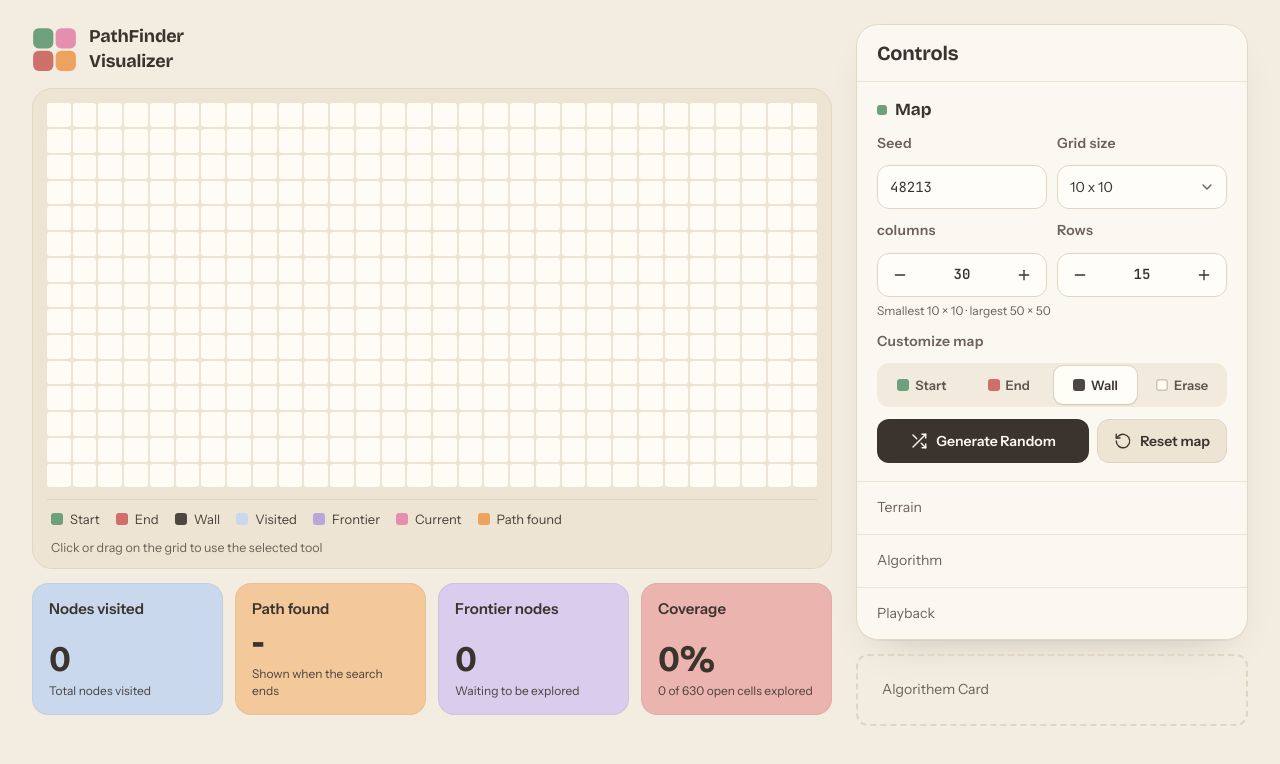
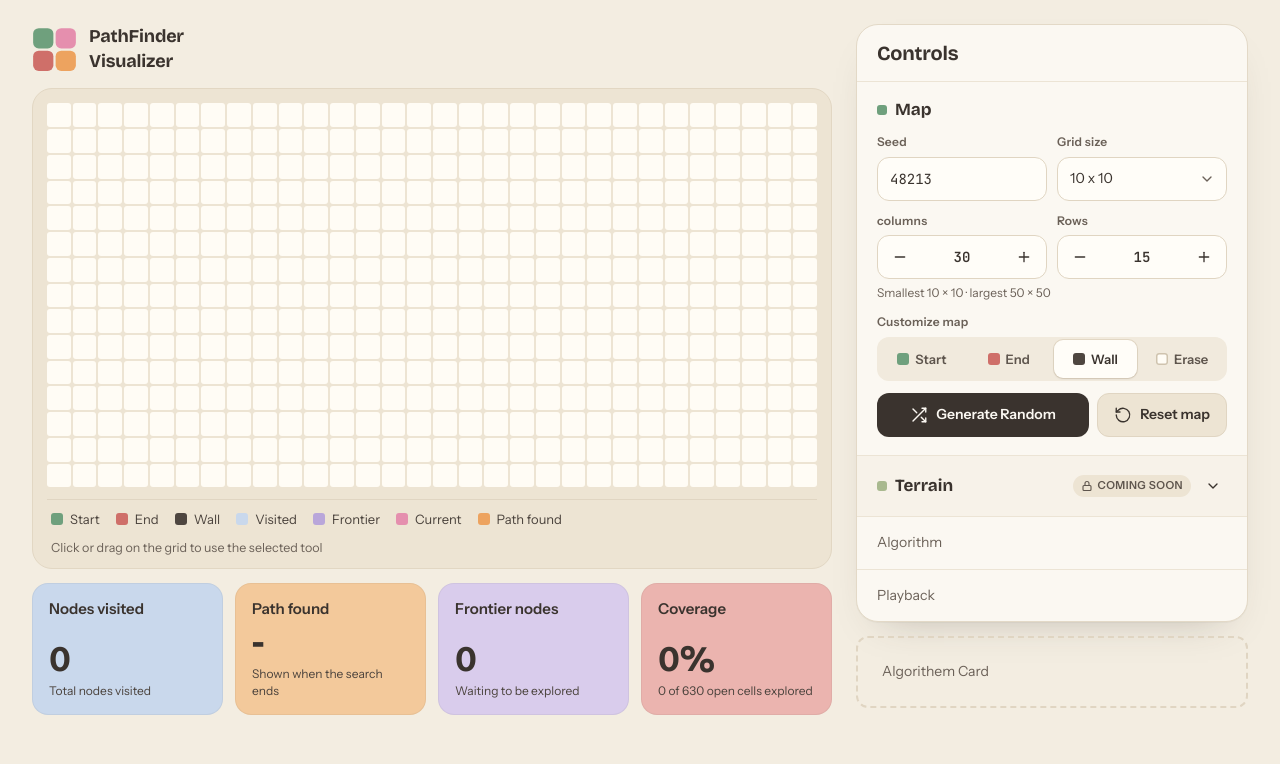
Before and after one commit to Arshia532/PathFinder, a React (Vite) app in the folder frontend/: page / in a window 1280 px wide. Shown: the top 764 px of the page. Built offline with nearby package versions, Linux system fonts and the light colour scheme.

Commit message:
feat(frontend): add Terrain section palceholder
Collapsable native/summary, coming soon tag, disbaled type and height controls. Add LockIcon and a trailing slot on Field

```diff
--- a/frontend/src/components/ControlsPanel/ControlsPanel.tsx
+++ b/frontend/src/components/ControlsPanel/ControlsPanel.tsx
@@ -1,5 +1,6 @@
 import styles from './ControlsPanel.module.css'
 import { MapSection } from './MapSection/MapSection';
+import { TerrainSection } from './TerrainSection/TerrainSection';
 
 export function ControlsPanel () {
     return (
@@ -9,7 +10,7 @@ export function ControlsPanel () {
             </header>
 
             <MapSection />
-            <div className={styles.placeholder}>Terrain</div>
+            <TerrainSection />
             <div className={styles.placeholder}>Algorithm</div>
             <div className={styles.placeholder}>Playback</div>
         </aside>
--- /dev/null
+++ b/frontend/src/components/ControlsPanel/TerrainSection/TerrainSection.module.css
@@ -0,0 +1,113 @@
+.section {
+  padding: 12px 20px;
+  background: var(--color-panel-inset);
+}
+
+.summary {
+  display: flex;
+  align-items: center;
+  justify-content: space-between;
+  gap: 8px;
+  padding: 4px 0;
+  border-radius: 8px;
+  list-style: none;
+  cursor: pointer;
+}
+
+.summary::-webkit-details-marker {
+  display: none;
+}
+
+.body {
+  display: flex;
+  flex-direction: column;
+  gap: 12px;
+  padding: 12px 0 6px;
+}
+
+.note {
+  font-size: 12px;
+  color: var(--color-ink-subtle);
+}
+
+.meta {
+  display: inline-flex;
+  align-items: center;
+  gap: 8px;
+}
+
+
+.chevron {
+  display: inline-flex;
+  align-items: center;
+  justify-content: center;
+  flex: none;
+  width: 28px;
+  height: 28px;
+  border-radius: 8px;
+  transition: transform 0.15s;
+}
+
+.summary:hover .chevron {
+  background: var(--color-grid-well);
+}
+
+.details[open] .chevron{
+  transform: rotate(180deg);
+}
+
+.locked{
+  display: flex;
+  flex-direction: column;
+  gap: 12px;
+  min-width: 0;
+  margin: 0;
+  padding: 0;
+  border: 0;
+  opacity: 0.5;
+}
+
+.value {
+  font-family: var(--font-mono);
+  font-size: 12px;
+}
+
+.slider {
+  width: 100%;
+  height: 6px;
+  margin: 10px 0 4px;
+  appearance: none;
+  background: var(--color-border-panel);
+  border-radius: var(--radius-pill);
+  cursor: pointer;
+}
+
+.slider::-webkit-slider-thumb {
+  -webkit-appearance: none;
+  appearance: none;
+  width: 20px;
+  height: 20px;
+  border: 2px solid var(--color-ink);
+  border-radius: 50%;
+  background: var(--color-field);
+  box-shadow: 0 1px 3px rgb(58 51 46 / 0.3);
+}
+
+.slider::-moz-range-thumb {
+  width: 16px;
+  height: 16px;
+  border: 2px solid var(--color-ink);
+  border-radius: 50%;
+  background: var(--color-field);
+}
+
+.slider:disabled {
+  cursor: not-allowed;
+}
+
+.scale {
+  display: flex;
+  justify-content: space-between;
+  font-size: 11.5px;
+  color: var(--color-ink-subtle);
+}
--- /dev/null
+++ b/frontend/src/components/ControlsPanel/TerrainSection/TerrainSection.tsx
@@ -0,0 +1,70 @@
+import { SectionTitle } from "../../ui/SectionTitle";
+
+import { ChevronDownIcon } from '../../icons/ChevronDownIcon'
+import { LockIcon } from '../../icons/LockIcon'
+import { Tag } from '../../ui/Tag'
+
+import { Field } from "../../ui/Field";
+import { SegmentedControl, type SegmentOption } from "../../ui/SegmentedControl";
+
+import styles from './TerrainSection.module.css'
+
+const terrainOptions: SegmentOption[] = [
+    { value: 'grass', label: 'Grass', keyColor: 'var(--color-terrain-grass)' },
+    { value: 'mud', label: 'Mud', keyColor: 'var(--color-terrain-mud)' },
+    { value: 'stone', label: 'Stone', keyColor: 'var(--color-terrain-stone)' },
+    { value: 'pavement', label: 'Pavement', keyColor: 'var(--color-terrain-pavement)' },
+]
+
+
+export function TerrainSection() {
+    return (
+        <section className={styles.section} aria-labelledby="terrain-title">
+            <details className={styles.details}>
+                <summary className={styles.summary}>
+                    <SectionTitle id="terrain-title" dotColor="var(--color-dot-terrain)">
+                        Terrain
+                    </SectionTitle>
+                    <span className={styles.meta}>
+                        <Tag>
+                            <LockIcon size={12} strokeWidth={2.2}/>
+                            Coming soon
+                        </Tag>
+                        <span className={styles.chevron}>
+                            <ChevronDownIcon />
+                        </span>
+                    </span>
+                </summary>
+                <div className={styles.body}>
+                    <fieldset className={styles.locked} disabled aria-describedby="terrain-note">
+                        <legend className="visually-hidden">Terrain settings, not avaiable yet</legend>
+                        <Field label="Type" labelId="terrain-type-label">
+                            <SegmentedControl options={terrainOptions} labelId="terrain-type-label" />
+                        </Field>
+                        <Field
+                        label="Height"
+                        htmlFor="terrain-height"
+                        trailing={<span className={styles.value}>0</span>}
+                        >
+                            <input
+                            id="terrain-height"
+                            className={styles.slider}
+                            type="range"
+                            min={0}
+                            max={5}
+                            defaultValue={0}
+                            />
+                            <div className={styles.scale}>
+                                <span>Flat</span>
+                                <span>Steep</span>
+                            </div>
+                        </Field>
+                    </fieldset>
+                    <p className={styles.note}>
+                        Weighted cells: moving costs more on rough ground and slopes.
+                    </p>
+                </div>
+            </details>
+        </section>
+    )
+}
--- /dev/null
+++ b/frontend/src/components/icons/LockIcon.tsx
@@ -0,0 +1,10 @@
+import { Icon, type IconBaseProps } from './Icon'
+
+export function LockIcon(props: IconBaseProps) {
+  return (
+    <Icon {...props}>
+      <rect x="4" y="11" width="16" height="10" rx="2" />
+      <path d="M8 11V7a4 4 0 0 1 8 0v4" />
+    </Icon>
+  )
+}
--- a/frontend/src/components/ui/Field.module.css
+++ b/frontend/src/components/ui/Field.module.css
@@ -1,6 +1,13 @@
+.header {
+  display: flex;
+  align-items: baseline;
+  justify-content: space-between;
+  gap: 8px;
+  margin-bottom: 6px;
+}
+
 .label {
-  display: block;
-  margin-bottom: 12px;
+  font-size: 12px;
   font-weight: 600;
   letter-spacing: 0.02em;
   color: var(--color-ink-muted);
--- a/frontend/src/components/ui/Field.tsx
+++ b/frontend/src/components/ui/Field.tsx
@@ -5,12 +5,14 @@ type FieldProps = {
     label: string
     htmlFor?: string
     labelId?: string
+    trailing?: ReactNode
     children: ReactNode
 }
 
-export function Field({label, htmlFor, labelId, children}: FieldProps) {
+export function Field({label, htmlFor, labelId, trailing, children}: FieldProps) {
     return (
         <div>
+            <div className={styles.header}>
                 {htmlFor ? (
                     <label htmlFor={htmlFor} className={styles.label}>
                         {label}
@@ -20,6 +22,8 @@ export function Field({label, htmlFor, labelId, children}: FieldProps) {
                         {label}
                     </span>
                 )}
+                {trailing}
+            </div>
             {children}
         </div>
     );
--- /dev/null
+++ b/frontend/src/components/ui/Tag.module.css
@@ -0,0 +1,13 @@
+.tag {
+  display: inline-flex;
+  align-items: center;
+  gap: 5px;
+  padding: 3px 8px;
+  border-radius: var(--radius-pill);
+  background: var(--color-grid-well);
+  color: var(--color-ink-subtle);
+  font-size: 11px;
+  font-weight: 600;
+  letter-spacing: 0.04em;
+  text-transform: uppercase;
+}
--- /dev/null
+++ b/frontend/src/components/ui/Tag.tsx
@@ -0,0 +1,10 @@
+import type { ReactNode } from "react";
+import styles from './Tag.module.css';
+
+type TagProps = {
+    children: ReactNode
+}
+
+export function Tag({children}: TagProps) {
+    return <span className={styles.tag}>{children}</span>
+}
```
Lines whose indentation alone changed are shown as unchanged.
